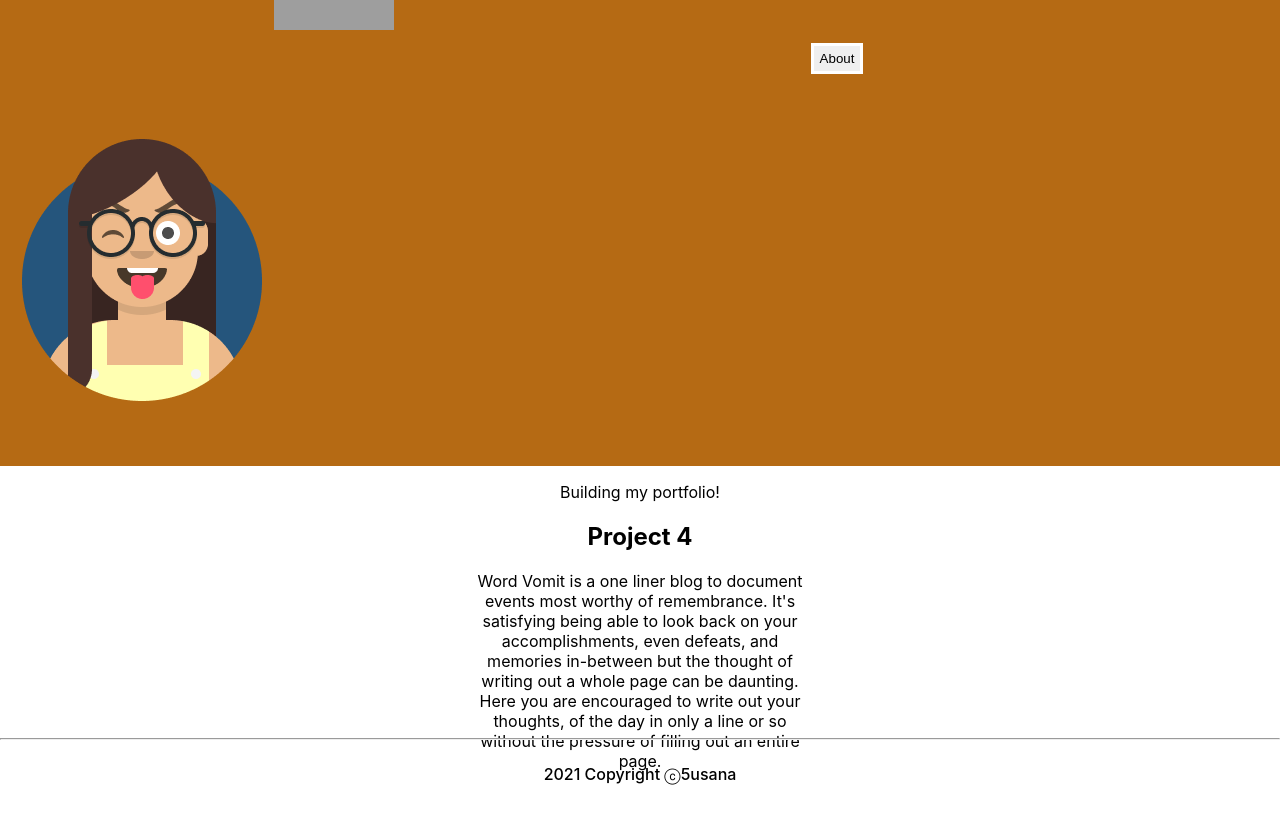
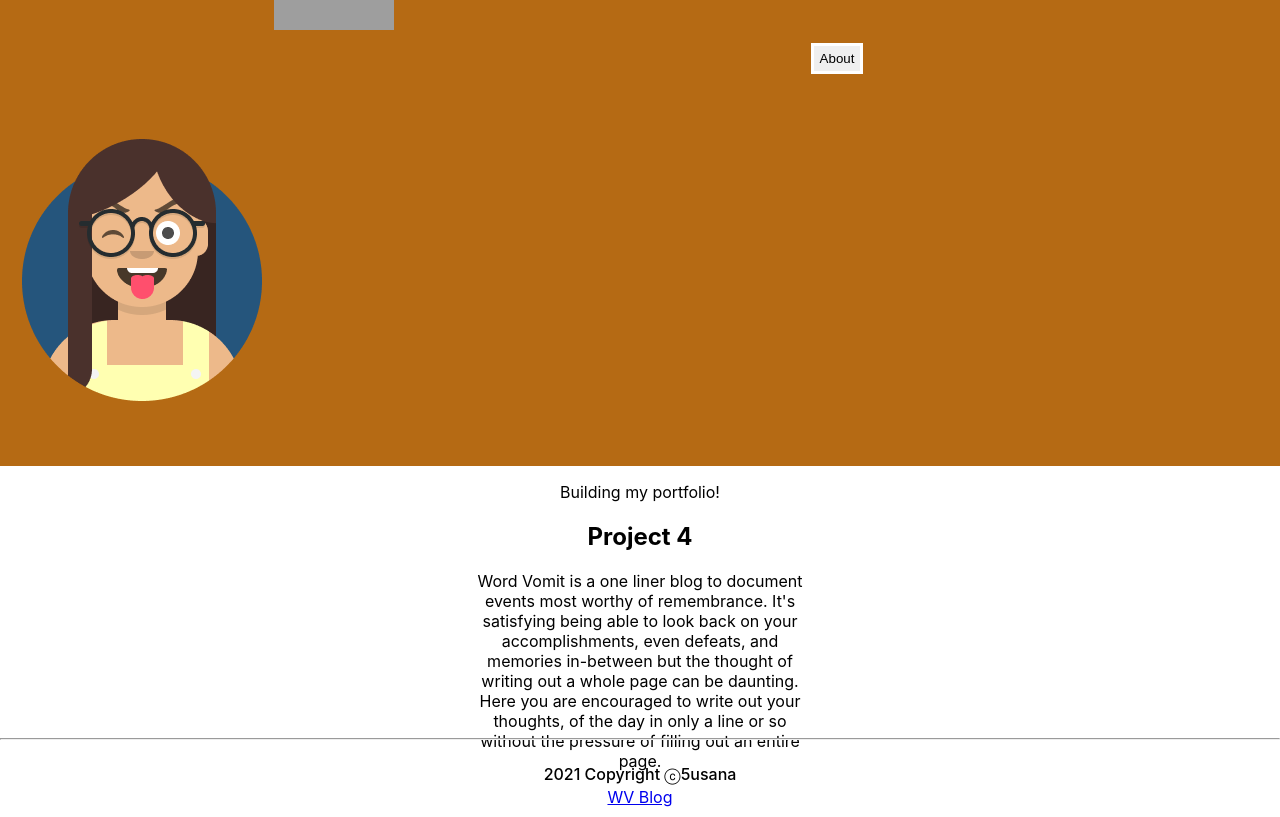
Before and after one commit to 5usana/portfolio, a React (Create React App) app: page / in a window 1280 px wide. Built offline with nearby package versions, Linux system fonts and the light colour scheme; grey boxes are pictures that could not be loaded.

Commit message:
added project 4 and link to deployed app

```diff
--- a/src/components/Projects.js
+++ b/src/components/Projects.js
@@ -5,6 +5,7 @@ function Projects(props) {
         <div>
             <h2> Project 4 </h2>
             <p>Word Vomit is a one liner blog to document events most worthy of remembrance. It's satisfying being able to look back on your accomplishments, even defeats, and memories in-between but the thought of writing out a whole page can be daunting. Here you are encouraged to write out your thoughts, of the day in only a line or so without the pressure of filling out an entire page.</p>
+            <a href='https://wvblog.herokuapp.com/' target='blank'>WV Blog </a>
 
             {/* <h2> Project 3 </h2>
             <p>Word Vomit is a one liner blog to document events most worthy of remembrance. It's satisfying being able to look back on your accomplishments, even defeats, and memories in-between but the thought of writing out a whole page can be daunting. Here you are encouraged to write out your thoughts, of the day in only a line or so without the pressure of filling out an entire page.</p> */}
```
